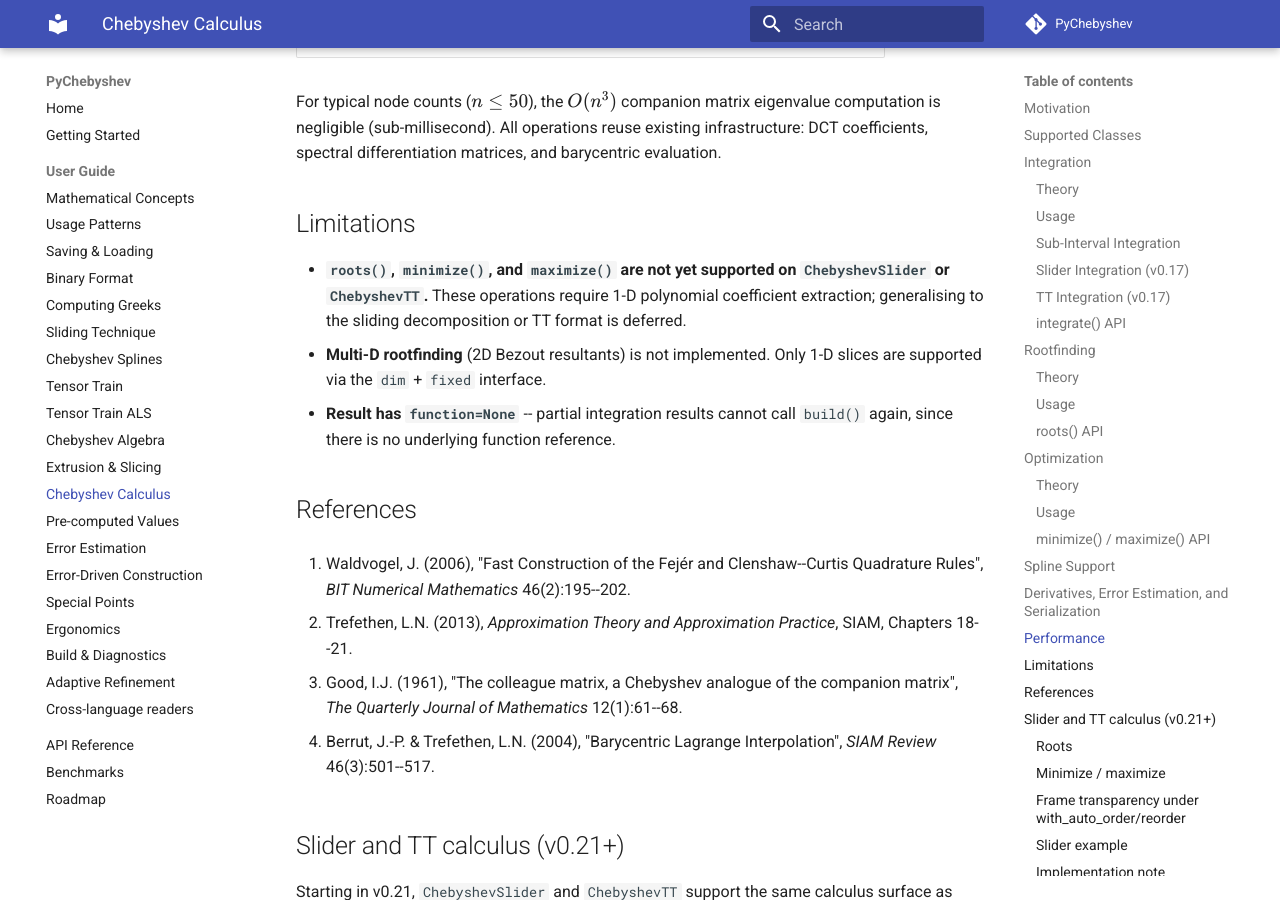
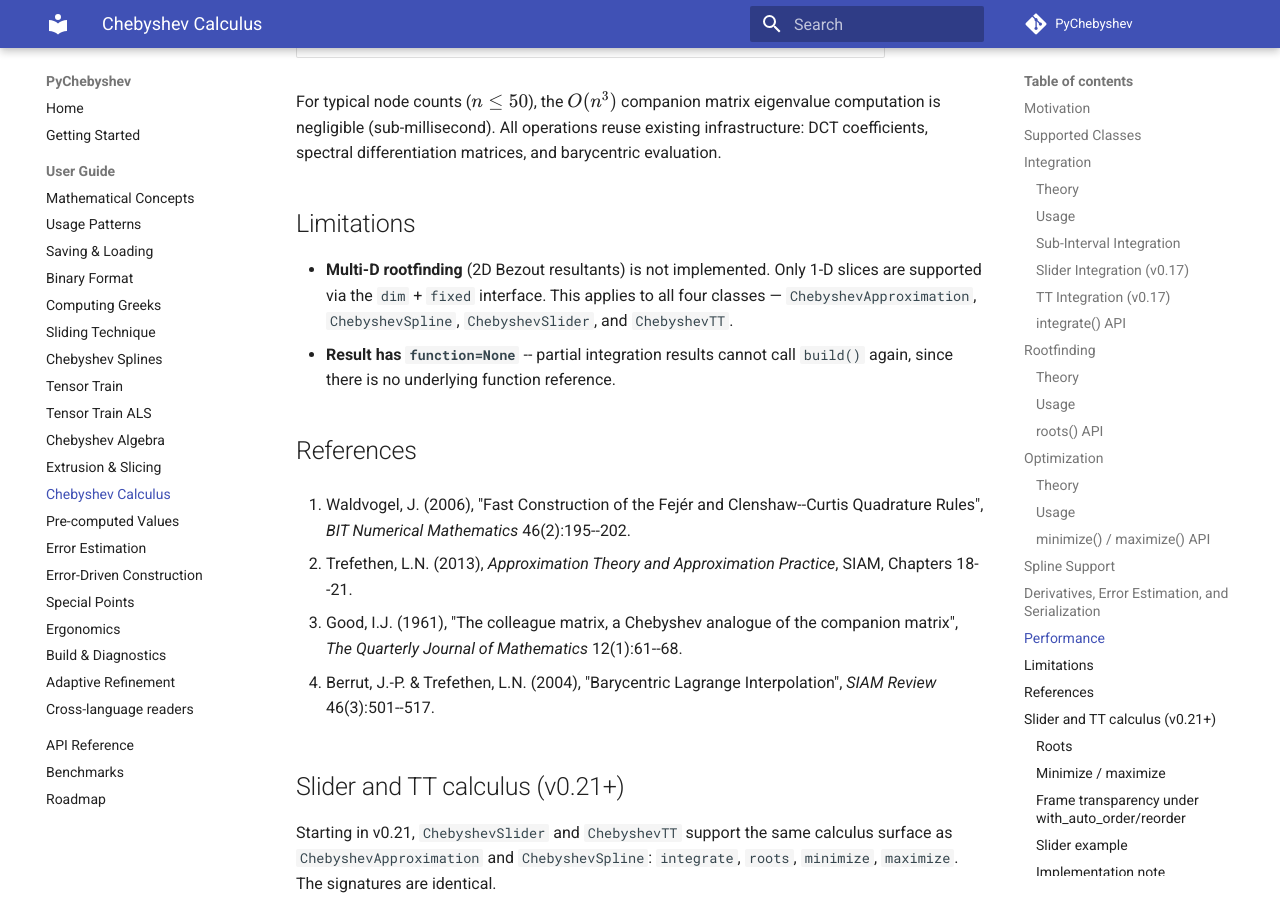
Before and after one commit to 0xC000005/PyChebyshev, an MkDocs documentation site: the page built from docs/user-guide/calculus.md, in a window 1280 px wide and 900 px high, scrolled down 11291 px. Built offline with MkDocs 1.6.1 and Material for MkDocs 9.7.7, drawn with Linux system fonts in a browser that asks for light colours; comment, search, counter and statistics services are not loaded; some of the changed text lies outside the part shown.

Commit message:
v0.21: address final review — drop pre-v0.21 docs contradictions
The Task 13 docs addition appended a v0.21 section but didn't update
the upfront 'Supported Classes' table or the 'Limitations' bullet that
both still claimed Slider/TT lacked roots/min/max. Both now reflect
v0.21 reality.

```diff
--- a/docs/user-guide/calculus.md
+++ b/docs/user-guide/calculus.md
@@ -484,12 +484,10 @@
 
 ## Limitations
 
-- **`roots()`, `minimize()`, and `maximize()` are not yet supported on
-  `ChebyshevSlider` or `ChebyshevTT`.**  These operations require
-  1-D polynomial coefficient extraction; generalising to the sliding
-  decomposition or TT format is deferred.
 - **Multi-D rootfinding** (2D Bezout resultants) is not implemented. Only
-  1-D slices are supported via the `dim` + `fixed` interface.
+  1-D slices are supported via the `dim` + `fixed` interface. This applies
+  to all four classes — `ChebyshevApproximation`, `ChebyshevSpline`,
+  `ChebyshevSlider`, and `ChebyshevTT`.
 - **Result has `function=None`** -- partial integration results cannot call
   `build()` again, since there is no underlying function reference.
 
```
Also changed, not shown: other parts of docs/user-guide/calculus.md (+2 -2 lines).
